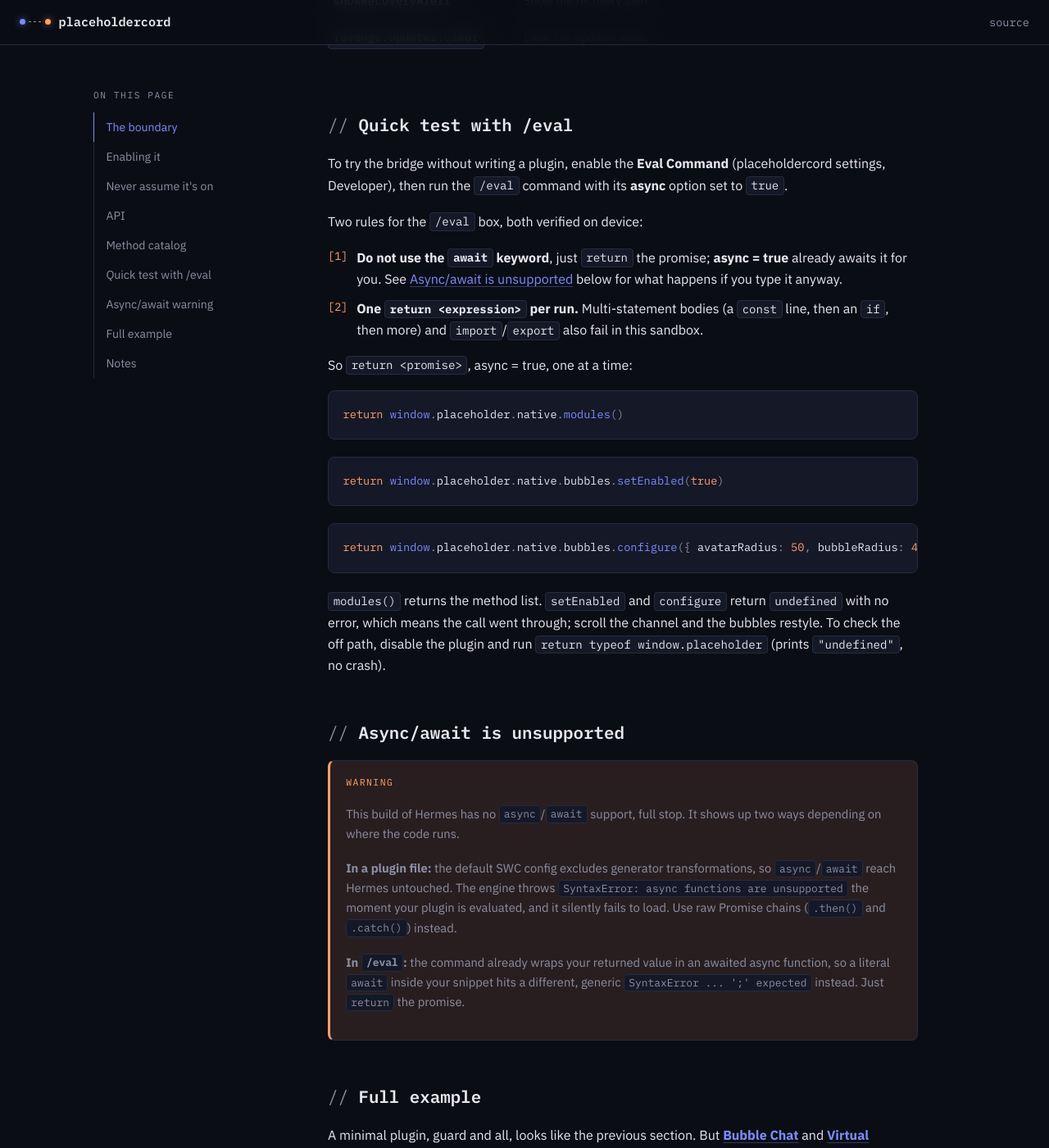
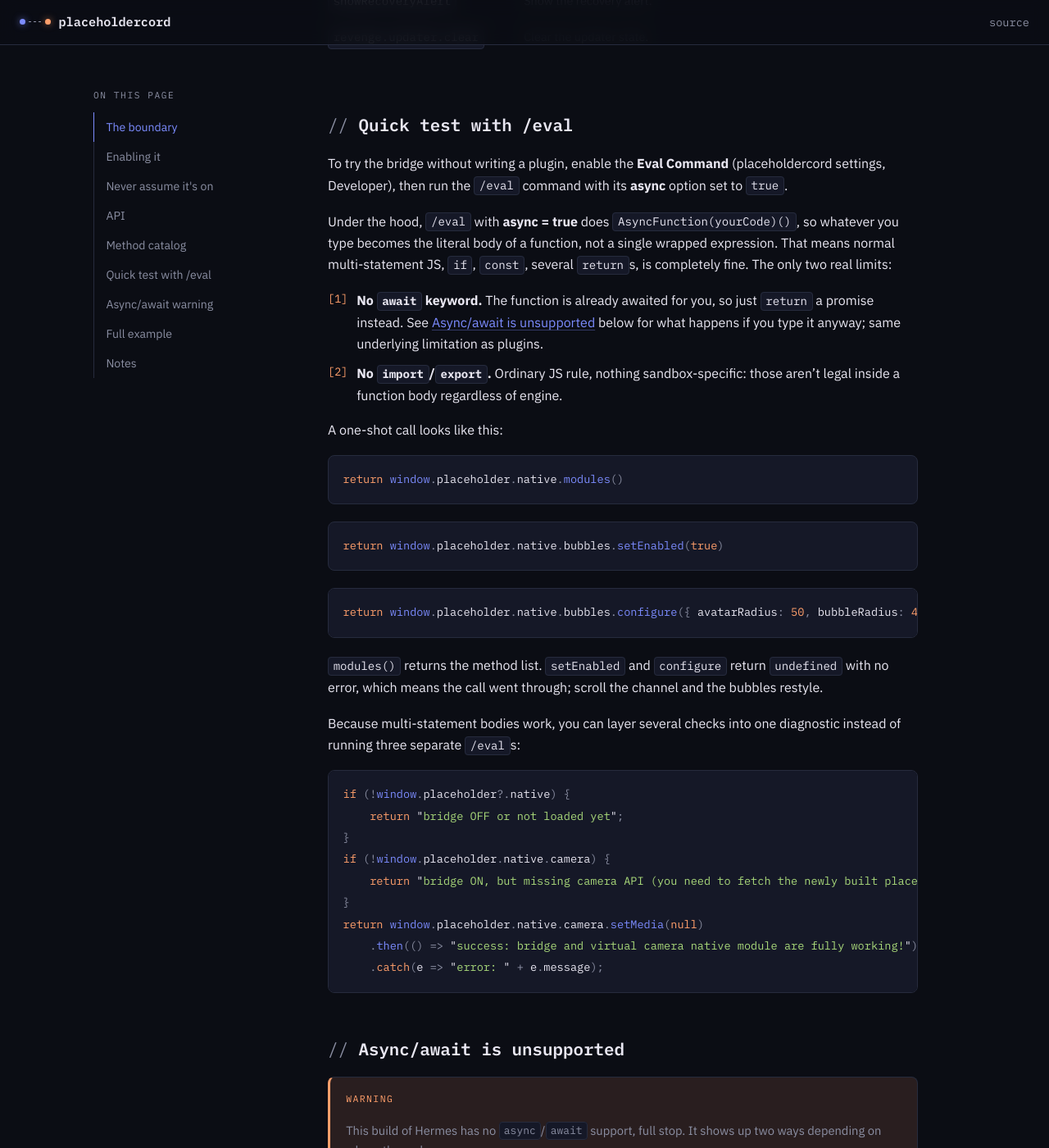
Before and after one commit to witorsell/placeholdercord-docs, a Jekyll site: the page built from docs/index.md, in a window 1280 px wide and 1400 px high, scrolled down 4457 px. Shown: the whole window at 82% size. Built offline with Jekyll 4.4.1, drawn with Linux system fonts in a browser that asks for light colours.

Commit message:
Correct the eval section, multi-statement bodies work fine, only await and import/export are actually restricted

````diff
--- a/docs/index.md
+++ b/docs/index.md
@@ -187,15 +187,17 @@ The names below are what `native.modules()` returns. Anything here is callable v
 To try the bridge without writing a plugin, enable the **Eval Command** (placeholdercord
 settings, Developer), then run the `/eval` command with its **async** option set to `true`.
 
-Two rules for the `/eval` box, both verified on device:
+Under the hood, `/eval` with **async = true** does `AsyncFunction(yourCode)()`, so whatever you
+type becomes the literal body of a function, not a single wrapped expression. That means normal
+multi-statement JS, `if`, `const`, several `return`s, is completely fine. The only two real limits:
 
-1. **Do not use the `await` keyword**, just `return` the promise; **async = true** already awaits
-   it for you. See [Async/await is unsupported](#asyncawait-is-unsupported) below for what
-   happens if you type it anyway.
-2. **One `return <expression>` per run.** Multi-statement bodies (a `const` line, then an `if`,
-   then more) and `import`/`export` also fail in this sandbox.
+1. **No `await` keyword.** The function is already awaited for you, so just `return` a promise
+   instead. See [Async/await is unsupported](#asyncawait-is-unsupported) below for what happens if
+   you type it anyway; same underlying limitation as plugins.
+2. **No `import`/`export`.** Ordinary JS rule, nothing sandbox-specific: those aren't legal inside
+   a function body regardless of engine.
 
-So `return <promise>`, async = true, one at a time:
+A one-shot call looks like this:
 
 ```js
 return window.placeholder.native.modules()
@@ -208,9 +210,22 @@ return window.placeholder.native.bubbles.configure({ avatarRadius: 50, bubbleRad
 ```
 
 `modules()` returns the method list. `setEnabled` and `configure` return `undefined` with no
-error, which means the call went through; scroll the channel and the bubbles restyle. To check the
-off path, disable the plugin and run `return typeof window.placeholder` (prints `"undefined"`, no
-crash).
+error, which means the call went through; scroll the channel and the bubbles restyle.
+
+Because multi-statement bodies work, you can layer several checks into one diagnostic instead of
+running three separate `/eval`s:
+
+```js
+if (!window.placeholder?.native) {
+    return "bridge OFF or not loaded yet";
+}
+if (!window.placeholder.native.camera) {
+    return "bridge ON, but missing camera API (you need to fetch the newly built placeholdercord.js bundle!)";
+}
+return window.placeholder.native.camera.setMedia(null)
+    .then(() => "success: bridge and virtual camera native module are fully working!")
+    .catch(e => "error: " + e.message);
+```
 
 ## Async/await is unsupported
 
````
